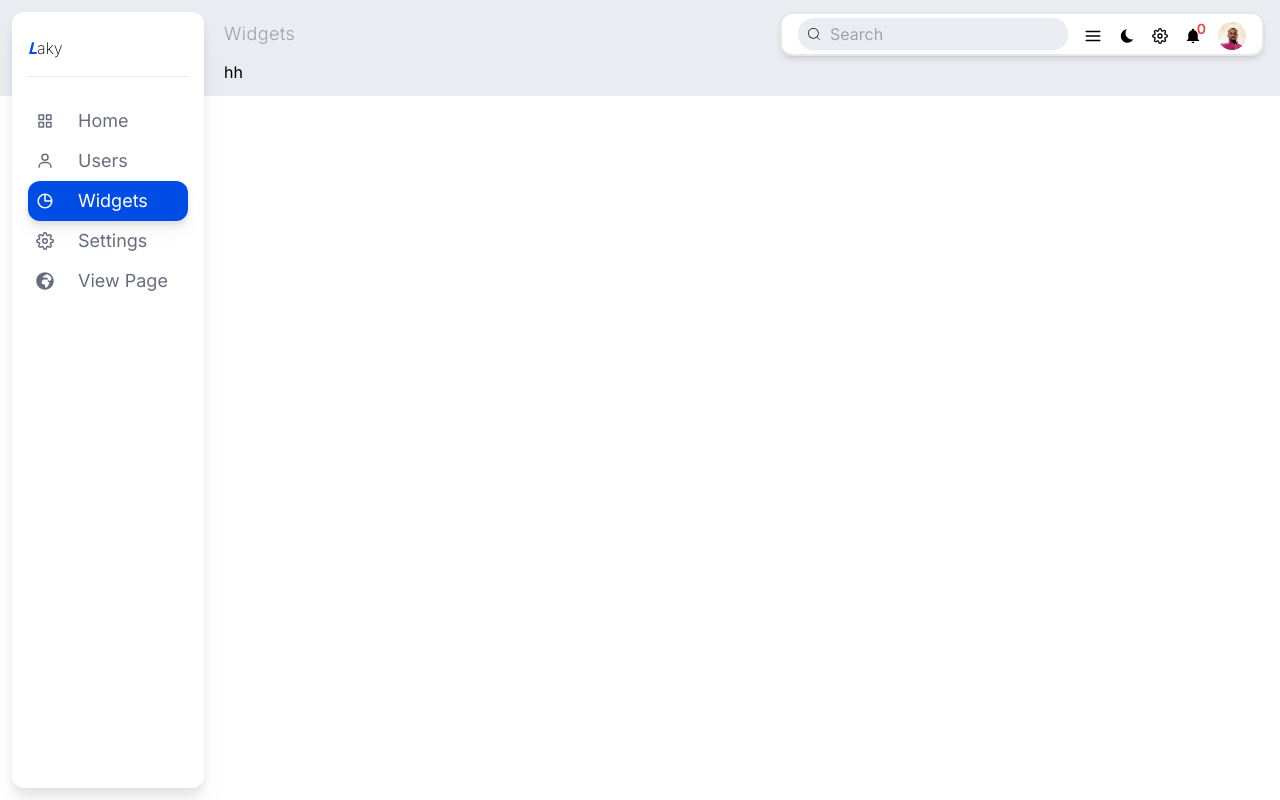
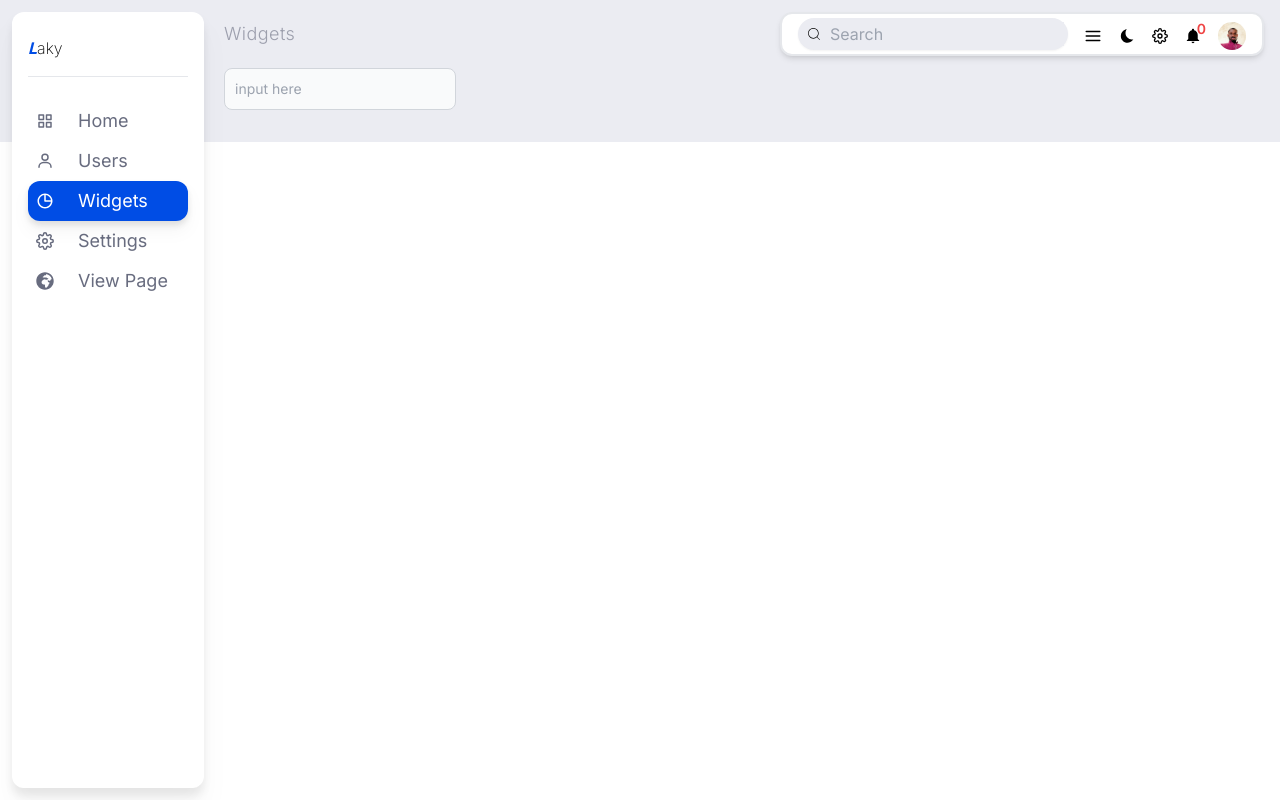
Before and after one commit to kusiLaw/next_dashboard, a Next.js app: page /dashboard/widgets in a window 1280 px wide. Built offline with nearby package versions, Linux system fonts and the light colour scheme; what tailwindcss-animated would draw is missing.

Commit message:
Add button

```diff
--- a/app/dashboard/widgets/page.js
+++ b/app/dashboard/widgets/page.js
@@ -1,9 +1,10 @@
+import TextInput from "@/components/textInput";
 import React from "react";
 
 const Widgets = () =>{
     return(
-        <div className="bg-inherit">
-             hh
+        <div className="flex flex-wrap bg-inherit">
+             <TextInput />
         </div>
     )
 }
--- /dev/null
+++ b/components/textInput/index.jsx
@@ -0,0 +1,12 @@
+const TextInput = ({label = "", required = false})=>{
+    return (
+            <div class="mb-5">
+            <label htmlFor="email" class="block mb-2 text-sm font-medium text-gray-900">{label}</label>
+            <input type="email" id={label} class="bg-gray-50 border border-gray-300 text-gray-900 text-sm rounded-lg focus:ring-blue-500
+            focus:border-blue-500 block w-full p-2.5 dark:bg-dark_color
+                " placeholder="input here" required={required} />
+            </div>
+    )
+}
+
+export default TextInput
```
